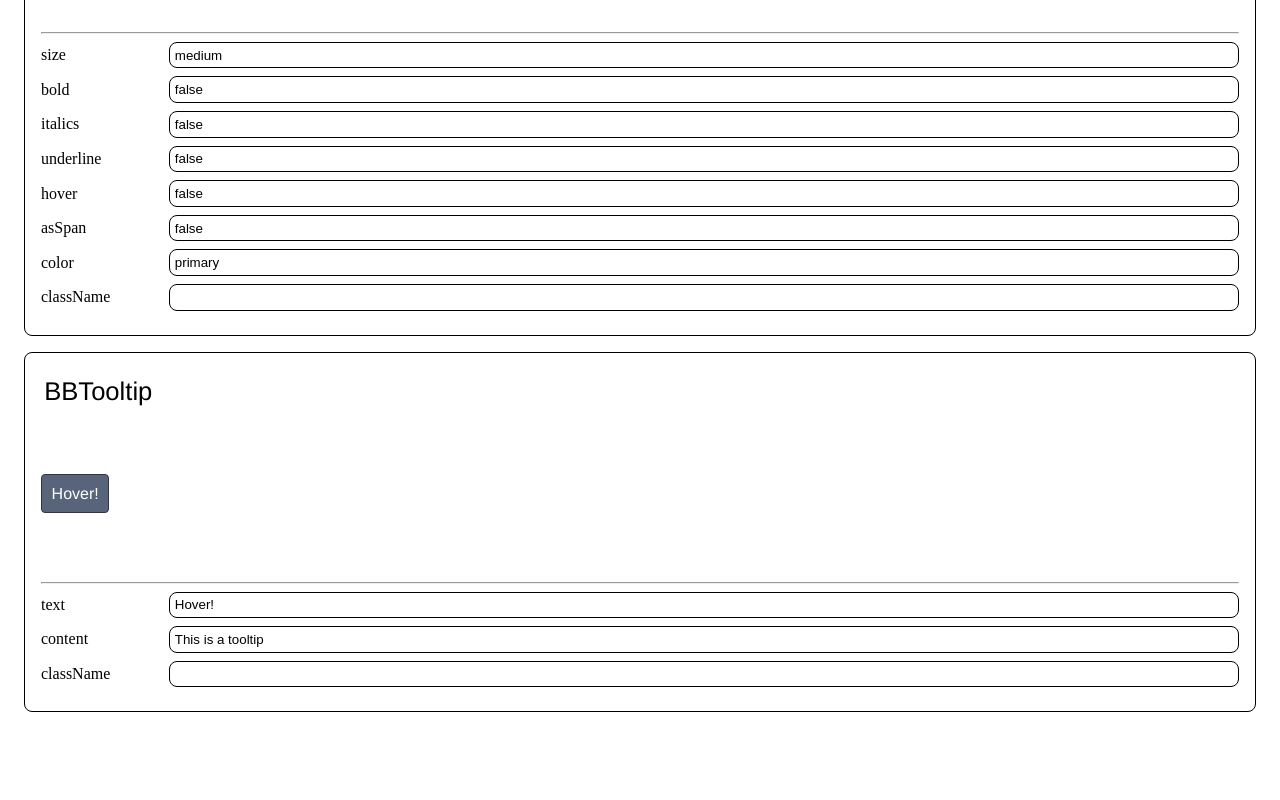
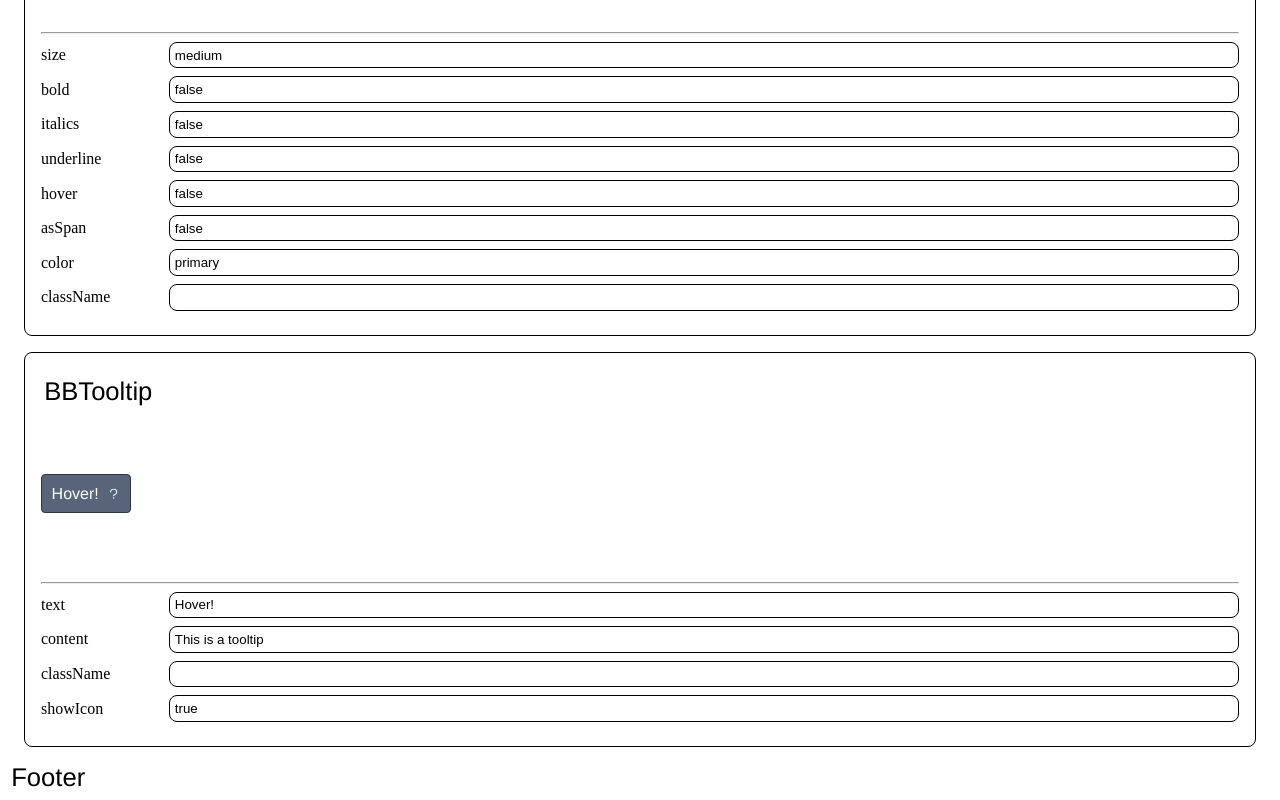
Before and after one commit to dan1229/nextjs-base-blocks, a Next.js app: page / in a window 1280 px wide. Shown: the part 6286-7086 px from the top of the page. Before the commit the page ends 7014 px from the top, so only its background shows below. Built offline with nearby package versions, Linux system fonts and the light colour scheme.

Commit message:
Refactor BBTooltip to enhance `showIcon` prop functionality. The prop now controls the visibility of the tooltip icon and wraps children elements when set to false. Updated documentation in TODO.md to reflect these changes.

```diff
--- a/src/bbtooltip/index.tsx
+++ b/src/bbtooltip/index.tsx
@@ -6,6 +6,7 @@ import BBButton from '../bbbutton';
 import BBText from '../bbtext';
 import styles from './styles.module.scss';
 import type { TBBButtonVariant } from '../types';
+import { AiOutlineQuestion } from 'react-icons/ai';
 
 /**
  * PROPS
@@ -15,6 +16,7 @@ import type { TBBButtonVariant } from '../types';
  * @param {string=} content - Custom content to display in tooltip
  * @param {string=} className - Additional classes to apply to tooltip
  * @param {BBTooltipVariant=} variant - Variant of the tooltip
+ * @param {boolean=} showIcon - Show the tooltip icon, default true. If false, wraps children.
  */
 export interface IPropsBBTooltip {
   text?: string;
@@ -22,13 +24,14 @@ export interface IPropsBBTooltip {
   content?: string;
   className?: string;
   variant?: TBBButtonVariant;
+  showIcon?: boolean;
 }
 
 /**
  * BBTooltip
  */
 export default function BBTooltip(Props: IPropsBBTooltip): React.ReactElement {
-  const { text = '?', children, content, className, variant = 'primary' } = Props;
+  const { text = '', children, content, className, variant = 'primary', showIcon = true } = Props;
   const [isVisible, setIsVisible] = useState(false);
 
   return (
@@ -38,7 +41,11 @@ export default function BBTooltip(Props: IPropsBBTooltip): React.ReactElement {
       onMouseLeave={() => setIsVisible(false)}
     >
       {/* actual button displayed */}
-      <BBButton variant={variant} text={text} />
+      <BBButton
+        variant={variant}
+        text={text}
+        icon={showIcon ? { icon: <AiOutlineQuestion />, align: 'right', size: 'small' } : undefined}
+      />
 
       {/* tooltip content */}
       <div
--- a/src/pages/index.tsx
+++ b/src/pages/index.tsx
@@ -169,6 +169,7 @@ const DemoPage = () => {
     text: 'Hover!',
     content: 'This is a tooltip',
     className: '',
+    showIcon: true,
   });
 
   /**
@@ -266,6 +267,9 @@ const DemoPage = () => {
           setStateObject={setStateBBTooltip}
         />
       </div>
+      <div>
+        <BBText size="large">Footer</BBText>
+      </div>
     </div>
   );
 };
```
Also changed, not shown: 1 other file (tests, documents, lock files or other folders).
